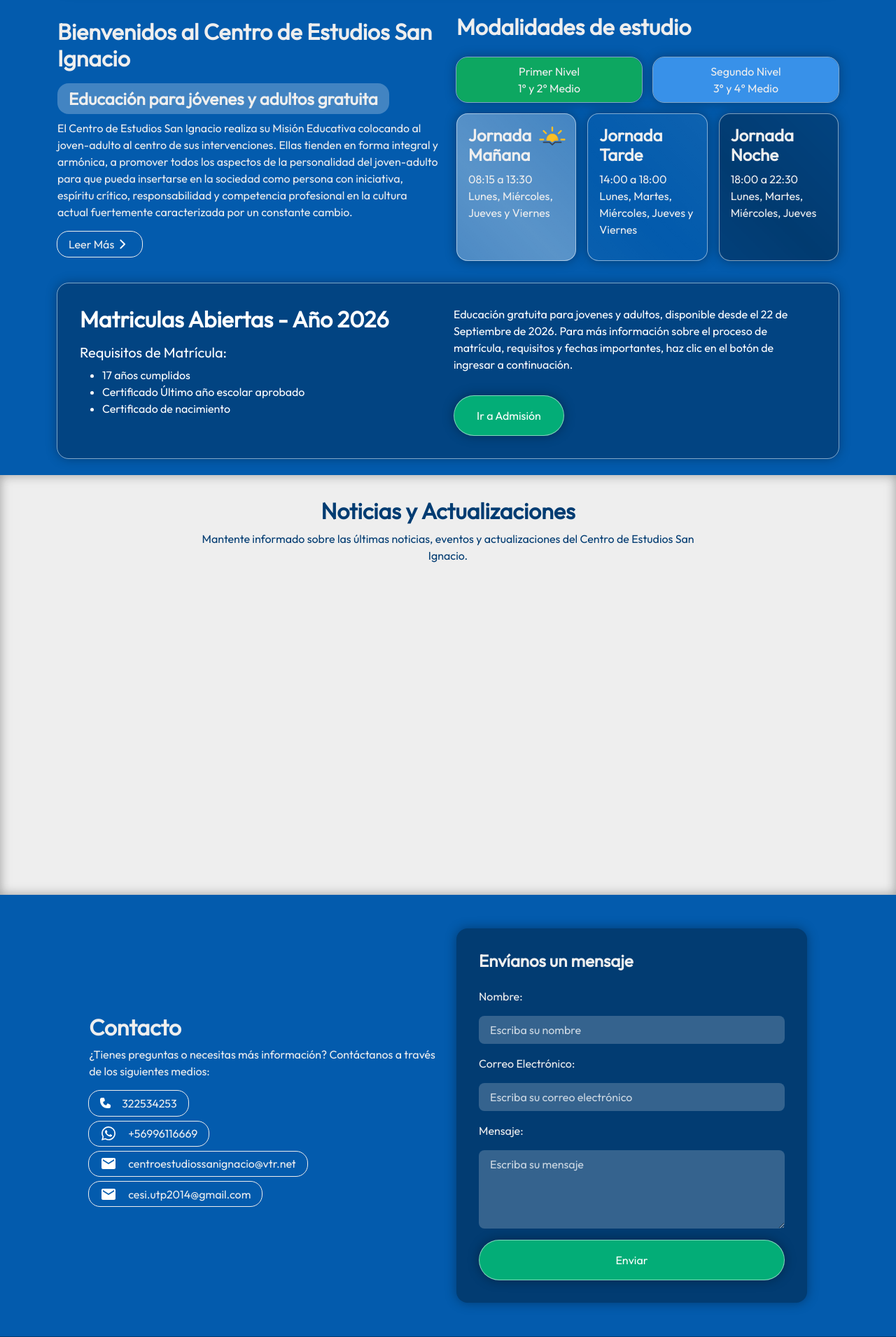
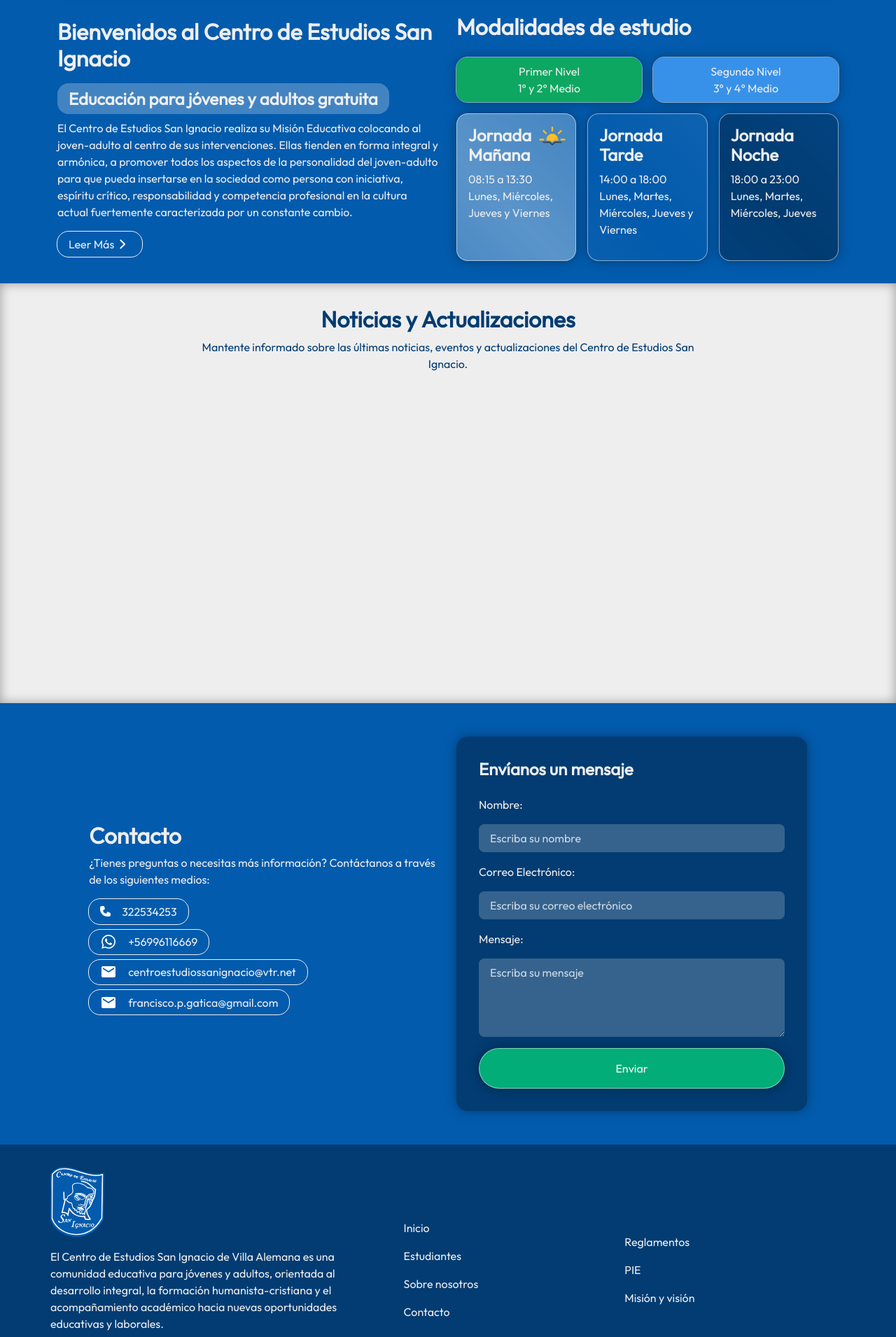
Before and after one commit to KarlGudsoon/san-ignacio-site, a PHP site: page / in a window 1280 px wide. Shown: the part 1092-3003 px from the top of the page at 70% size. Run offline with PHP 8.4, Linux system fonts and the light colour scheme; some libraries are stand-ins or nearby versions.

Commit message:
cambios varios solicitados por francisco

```diff
--- a/index.html
+++ b/index.html
@@ -187,7 +187,7 @@
             </div>
         </section>
 
-        <section class="container-xl d-flex presentacion">
+        <section class="container-xl d-flex presentacion mb-6">
 
             <div class="descripcion-1 flex-1">
                 <h1>Bienvenidos al Centro de Estudios San Ignacio</h1>
@@ -238,7 +238,7 @@
                     </div>
                     <div class="card-modalidad noche">
                         <h2>Jornada Noche</h2>
-                        <p>18:00 a 22:30 Lunes, Martes, Miércoles, Jueves</p>
+                        <p>18:00 a 23:00 Lunes, Martes, Miércoles, Jueves</p>
                         <img src="/assets/icons/line-md--moon-filled-alt-loop.svg" alt="">
                     </div>
                 </div>
@@ -247,29 +247,7 @@
 
             </div>
         </section>
-        <section class="container-xl mb-4">
-            <div class="matriculas">
-                <div class="descripcion-1">
-                    <h1>Matriculas Abiertas - Año 2026</h1>
-                    <p></p>
-                    <h5>Requisitos de Matrícula:</h5>
-                        <ul>
-                            <li>17 años cumplidos</li>
-                            <li>Certificado Último año escolar aprobado</li>
-                            <li>Certificado de nacimiento</li>
-                        </ul>
 
-
-                </div>
-                <div class="descripcion-2">
-                    <p>
-                        Educación gratuita para jovenes y adultos, disponible desde el 22 de Septiembre de 2026. Para más información sobre el proceso de matrícula, requisitos y fechas importantes,
-                        haz clic en el botón de ingresar a continuación.
-                    </p>
-                    <a class="boton-navegacion" href="/pages/admision.html">Ir a Admisión</a>
-                </div>
-            </div>
-        </section>
 
         <section class="noticias">
             <div class="descripcion-1">
@@ -292,7 +270,7 @@
                     <li><a class="link" href="tel:322534253"><img src="/assets/icons/phone.svg" alt="Teléfono">322534253</a></li>
                     <li><a class="link" href="https://wa.me/56996116669" target="_blank" rel="noopener noreferrer"><img src="/assets/icons/whatsapp.svg" alt="Whatsapp">+56996116669</a></li>
                     <li><a class="link" href="mailto:centroestudiossanignacio@vtr.net"><img src="/assets/icons/email.svg" alt="Email">centroestudiossanignacio@vtr.net</a></li>
-                    <li><a class="link" href="mailto:cesi.utp2014@gmail.com"><img src="/assets/icons/email.svg" alt="Email">cesi.utp2014@gmail.com</a></li>
+                    <li><a class="link" href="mailto:francisco.p.gatica@gmail.com"><img src="/assets/icons/email.svg" alt="Email">francisco.p.gatica@gmail.com</a></li>
                 </ul>
             </div>
             <div class="descripcion-2">
--- a/public/css/global.css
+++ b/public/css/global.css
@@ -541,6 +541,36 @@ select:focus {
     transform: scale(1.05);
 }
 
+.contenedor-cursos {
+    display: flex;
+    gap: 1rem;
+}
+
+.contenedor-cursos .curso {
+    padding: 0.5rem 1rem;
+    background-color: brown;
+    display: flex;
+    justify-content: center;
+    align-items: center;
+    flex-direction: column;
+    flex: 1;
+    outline: 1px solid rgba(255, 255, 255, 0.5);
+    border-radius: 1rem;
+    box-shadow: 0 0 1rem rgba(0, 0, 0, 0.35);
+}
+
+.contenedor-cursos .curso:nth-child(1) {
+    background-color: rgb(13, 167, 97);
+}
+
+.contenedor-cursos .curso:nth-child(2) {
+    background-color: rgb(56, 145, 233);
+}
+
+.contenedor-cursos .curso p {
+    margin: 0;
+}
+
 
 @keyframes gradient-background {
     0% {
```
Also changed, not shown: pages/admision.html (+11 -1 lines), pages/estudiantes.html (+9 -7 lines).
